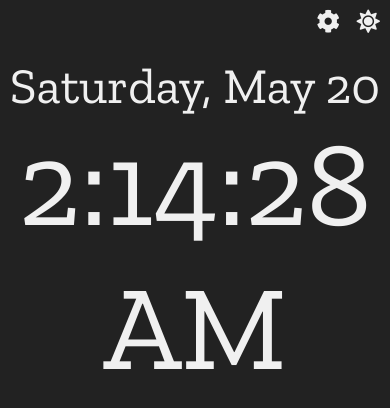
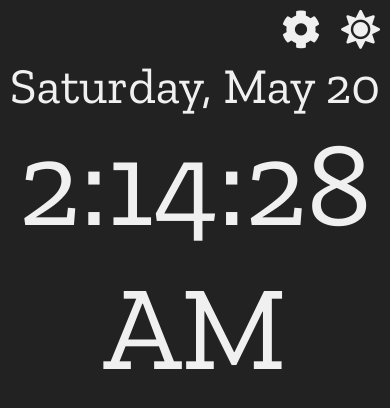
Before and after one commit to Chester-Booth/time, a plain HTML site: page index.html in a window 390 px wide. Drawn offline with nearby package versions, Linux system fonts and the light colour scheme.

Commit message:
Update index.html

```diff
--- a/index.html
+++ b/index.html
@@ -54,13 +54,14 @@
             }
 
 
-        @media only screen and (max-width: 600px) {
+        @media screen and (max-width: 800px) {
                 #mode i {
-                    font-size: 6vw;
+                    font-size: 10vw;
                 }
 
                 #settings-icon i {
-                    font-size: 6vw;
+                    font-size: 10vw;
+                    margin-right:5vw;
                 }
         }
 
@@ -157,6 +158,9 @@
     </script>
 </head>
 <body>
+    <script>
+        loadSettings();
+    </script>
     <div id="date"></div>
     <div id="clock"></div>
     <div id="mode"><i class="fas fa-sun"></i></div>
@@ -182,13 +186,13 @@
 
             let timeString = date.toLocaleTimeString();
             document.getElementById("clock").textContent = timeString;
-           document.title =  timeString;
+            document.title = timeString;
         }
 
         displayTime();
         const createClock = setInterval(displayTime, 1000);
 
-       document.getElementById("mode").addEventListener("click", function() {
+        document.getElementById("mode").addEventListener("click", function () {
             document.body.classList.toggle("dark-mode");
             let icon = document.querySelector("#mode i");
             if (icon.classList.contains("fa-sun")) {
@@ -202,7 +206,7 @@
             }
         });
 
-       document.getElementById("settings-icon").addEventListener("click", function() {
+        document.getElementById("settings-icon").addEventListener("click", function () {
             let settings = document.getElementById("settings");
             if (settings.style.display === "none") {
                 settings.style.display = "block";
@@ -229,7 +233,7 @@
             }
         });
 
-       document.getElementById("save").addEventListener("click", function() {
+        document.getElementById("save").addEventListener("click", function () {
             saveSettings();
             alert("Settings saved!");
             document.getElementById("settings")//.style.display = "none";
@@ -266,7 +270,7 @@
 
         }
 
-       window.addEventListener('keydown', function(event) {
+        window.addEventListener('keydown', function (event) {
             if (event.keyCode === 49) { // key code for "1"
                 window.open(localStorage.getItem('site1'), '_blank');
                 window.close();
```
Lines whose indentation alone changed are shown as unchanged.
